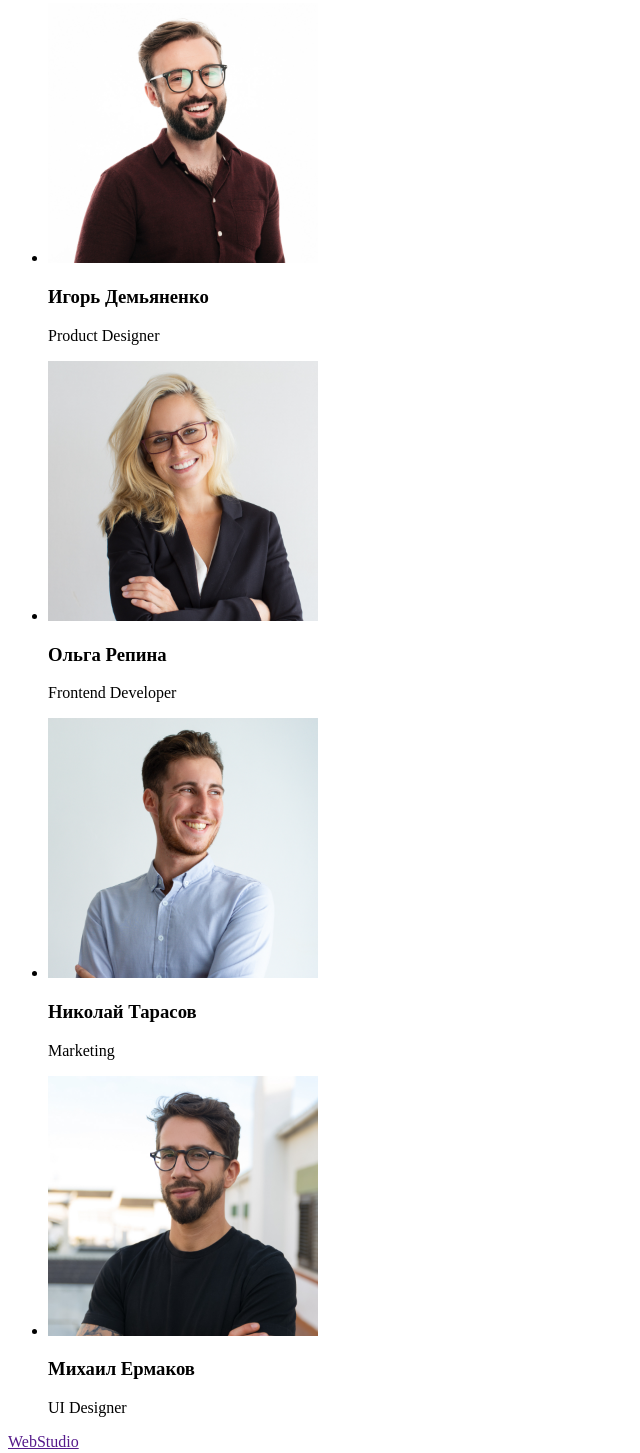
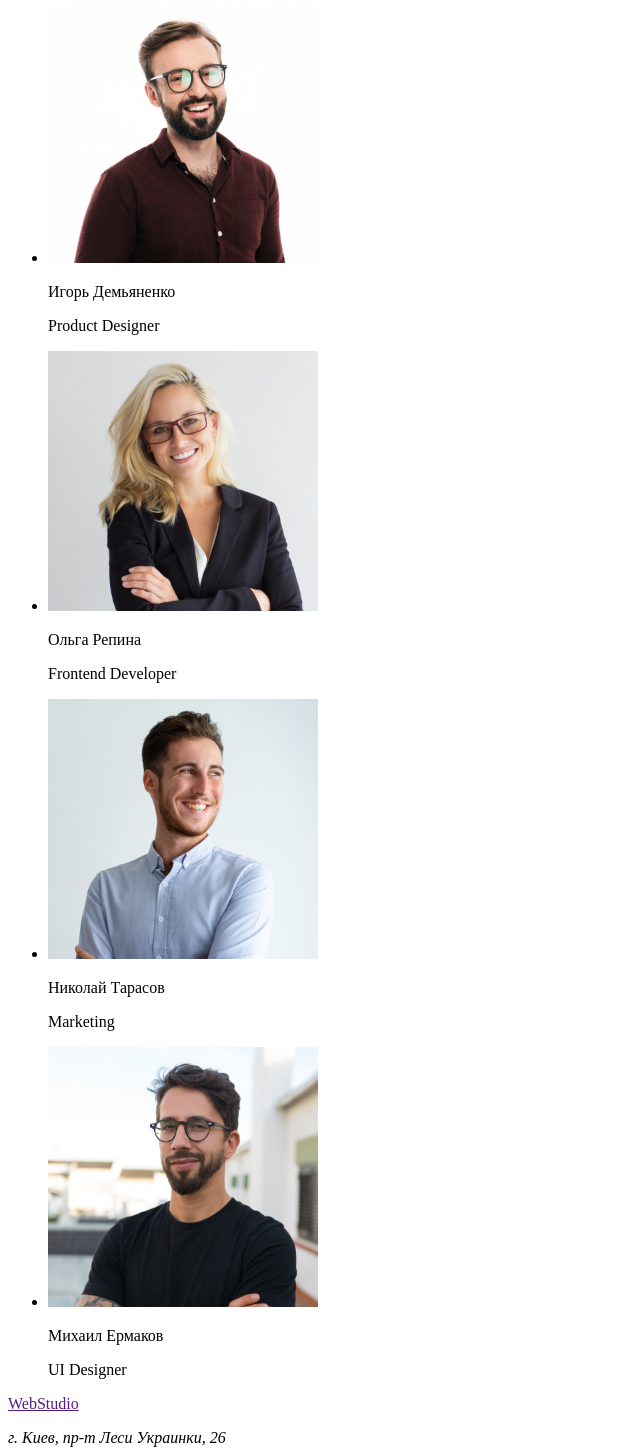
Before and after one commit to Serhii-Kolechko/new-homework-1, a plain HTML site: page index.html in a window 1280 px wide. Shown: the part 1508-2961 px from the top of the page, without its empty margins (0-640 px from the left). Drawn offline with Linux system fonts and the light colour scheme.

Commit message:
поменял в секции членов команды заголовок h3 на тег p

```diff
--- a/index.html
+++ b/index.html
@@ -69,19 +69,19 @@
     <section>
         <ul>
             <li><img src="./img/photo-team/img-4.jpg" alt="Игорь Демьяненко" width="270" height="260">
-                <h3>Игорь Демьяненко</h3>
+                <p>Игорь Демьяненко</p>
                 <p>Product Designer</p>
             </li>
             <li><img src="./img/photo-team/img-5.jpg" alt="Ольга Репина" width="270" height="260">
-                <h3>Ольга Репина</h3>
+                <p>Ольга Репина</p>
                 <p>Frontend Developer</p>
             </li>
             <li><img src="./img/photo-team/img-6.jpg" alt="Николай Тарасов" width="270" height="260">
-                <h3>Николай Тарасов</h3>
+                <p>Николай Тарасов</p>
                 <p>Marketing</p>
             </li>
             <li><img src="./img/photo-team/img-7.jpg" alt="Михаил Ермаков" width="270" height="260">
-                <h3>Михаил Ермаков</h3>
+                <p>Михаил Ермаков</p>
                 <p>UI Designer</p>
             </li>
         </ul>
```
